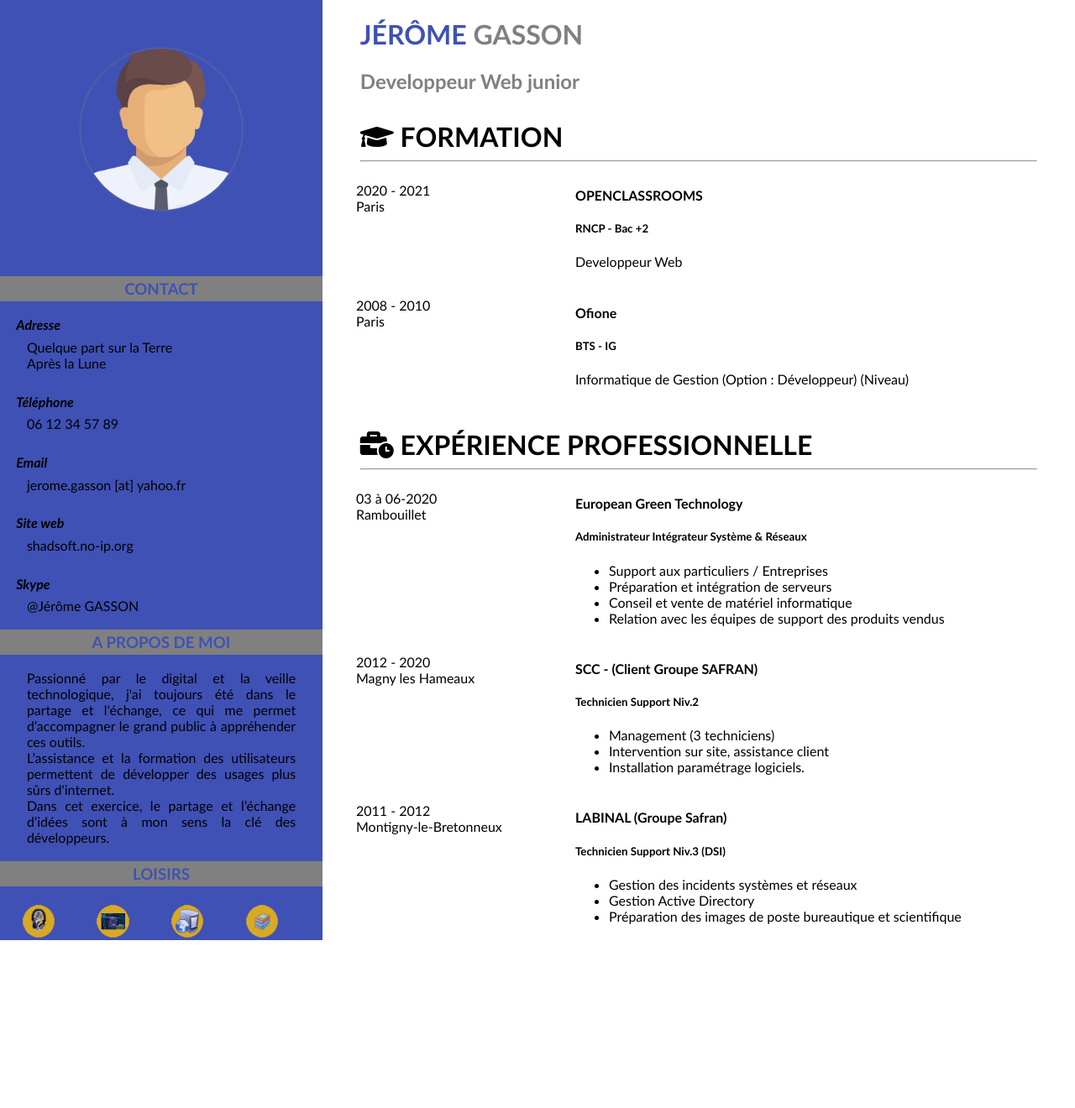
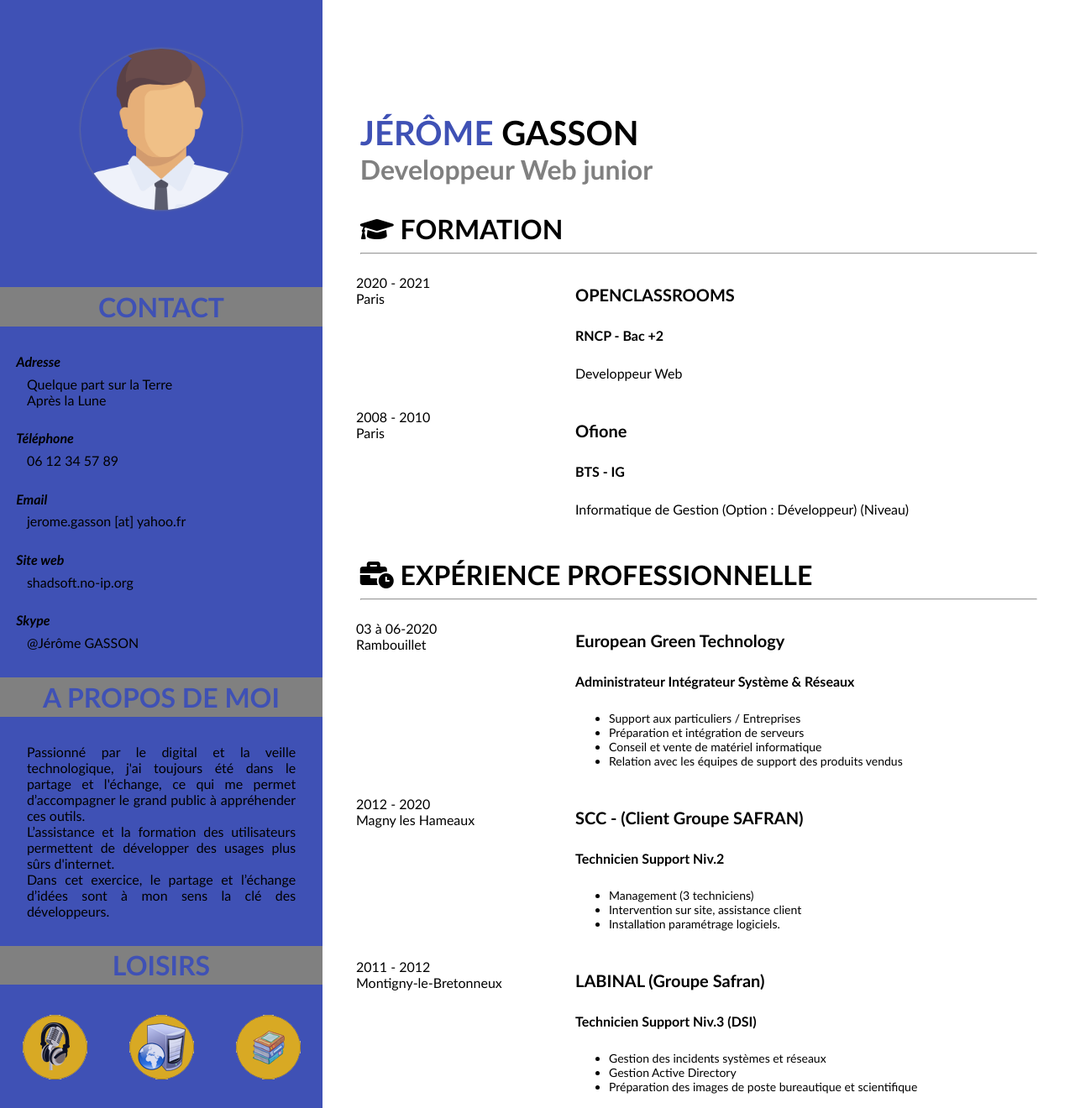
Before and after one commit to Jerome-G78/P2_jerome_gasson, a plain HTML site: page V0.5b/index.html in a window 1280 px wide. Shown: the whole page at 84% size. Before the commit the page ends 1120 px from the top, so only its background shows below. Drawn offline with Linux system fonts and the light colour scheme.

Commit message:
Add files via upload

```diff
--- a/V0.5b/Styles.css
+++ b/V0.5b/Styles.css
@@ -70,6 +70,7 @@ body
 
 #Presentation h3
 {
+	font-size:32px;
 	text-transform:uppercase;
 	text-align:center;
 	color:#3F51B5; /* Indigo */
@@ -110,9 +111,8 @@ body
 
 .Loisirs img
 {
-	width:10%;
-	height:10%;
-	text-align:center;
+	width:20%;
+	height:20%;
 
 	padding-top:1%;
 	padding-left:2%;
@@ -131,11 +131,23 @@ a
 
 /* Mise en Forme Exp et Formation START */
 
-#PE h1, #PE h2
+#PE h1
 {
+	font-size:40px;
 	padding-left:5%;
+	color:black;
+	margin:0px;
+	margin-top:15%;
+}
+
+#PE h2
+{
+	font-size:32px;
+	padding-left:5%;
+	margin:0px;
 	color:grey;
 }
+
 #Formations h3, #Parcours h3
 {
 	padding-left:5%;
@@ -158,6 +170,21 @@ a
 	width:30px;
 	height:30px;
 	opacity:0.8;
+}
+
+#Formations h4, #Parcours h4
+{
+	font-size:20px;
+}
+
+#Formations h5, #Parcours h5
+{
+	font-size:16px;
+}
+
+#Parcours li
+{
+	font-size:14px;
 }
 
 .Left /* Dates */
--- a/V0.5b/index.html
+++ b/V0.5b/index.html
@@ -55,7 +55,6 @@
 			<section class="Loisirs">
 				<h3>Loisirs</h3>
 				<img src="images/L-Webradio.png" alt="Webradio"/>
-				<img src="images/L-Dev.png" alt="Developpement"/>
 				<img src="images/L-Webserv.png" alt="Serveur"/>
 				<img src="images/L-Books.png" alt="Lecture"/>
 			</section>
```
